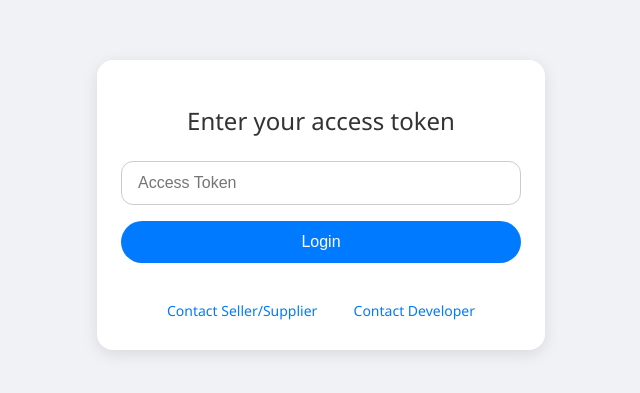
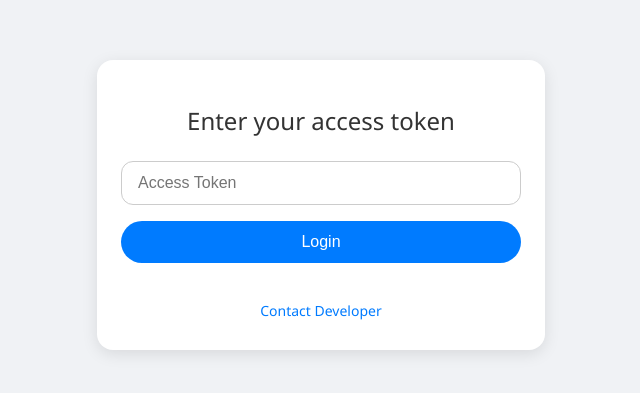
Before and after one commit to persprojec/netweb, a Flask app: template templates/token_form.html in a window 1280 px wide. Shown: the top 393 px of the page, without its empty margins (319-959 px from the left). Run offline with Flask 3, Linux system fonts and the light colour scheme; the template is opened without the code that fills it: most values are stand-ins (such as "Sample title", 1, 10 or a date in 2020); parts of the project's set-up code (start-up, migrations or seed data) failed here and were passed over.

Commit message:
Update token_form.html

```diff
--- a/templates/token_form.html
+++ b/templates/token_form.html
@@ -94,9 +94,6 @@
     {% endwith %}
 
     <div style="text-align:center; margin-top:24px;">
-      <a href="{{ contact_seller_url }}" class="link-btn" target="_blank">
-        Contact Seller/Supplier
-      </a>
       <a href="{{ contact_developer_url }}" class="link-btn" target="_blank">
         Contact Developer
       </a>
```
